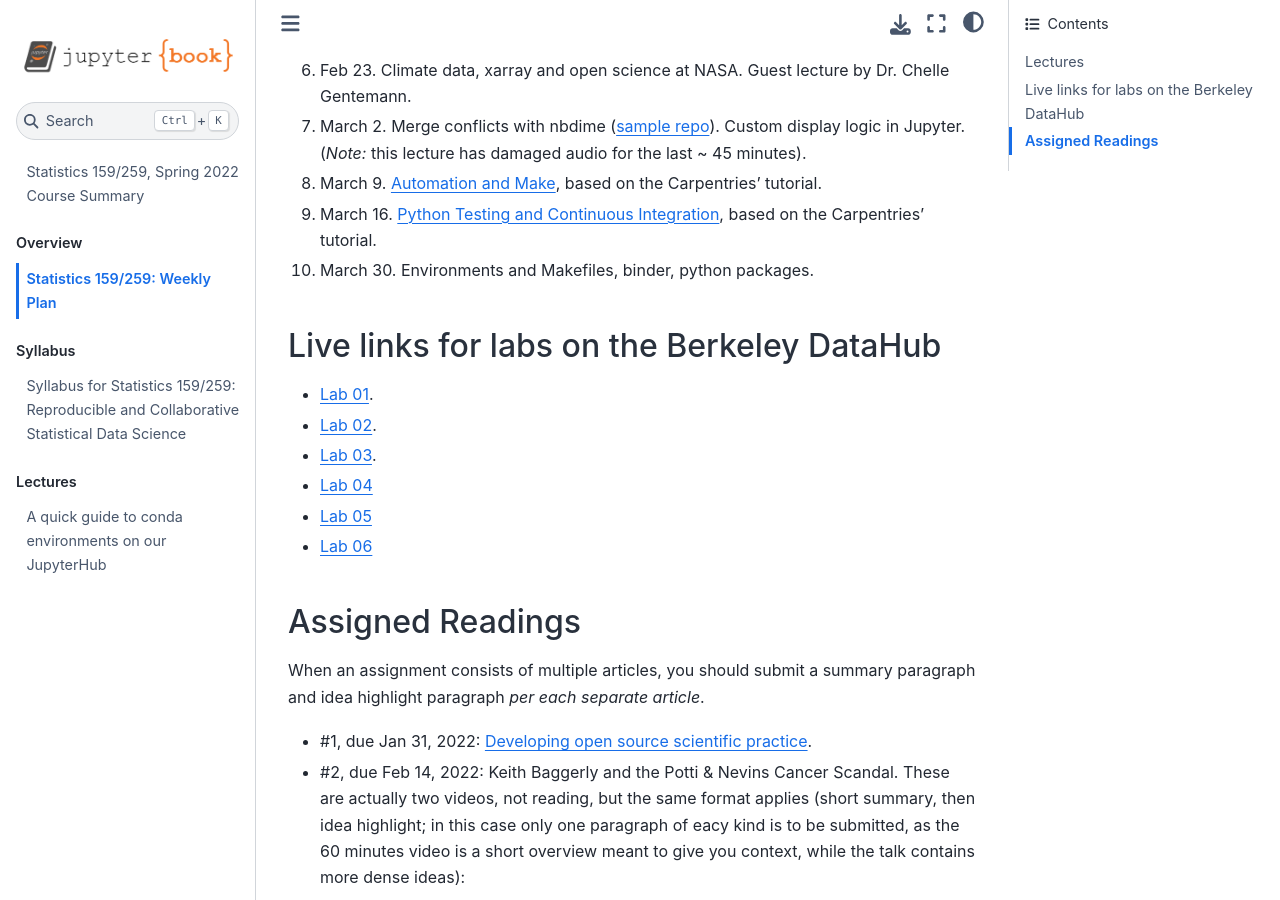
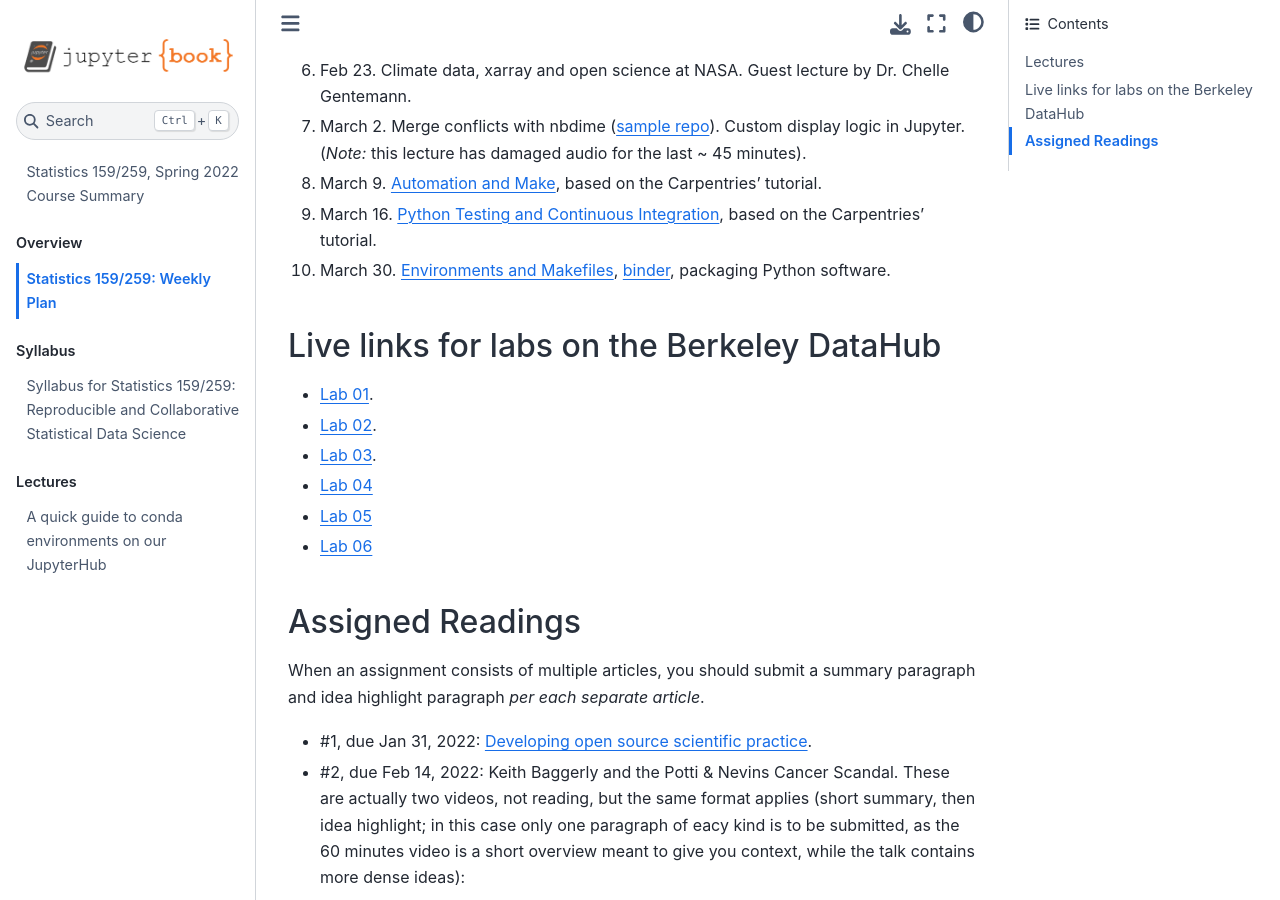
Before and after one commit to UCB-stat-159-s22/site, a Jupyter Book: the page built from schedule.md, in a window 1280 px wide and 900 px high, scrolled down 726 px. Built offline with Jupyter Book 1.0.4 settings and Sphinx 7.4.7 and the Sphinx Book theme 1.1.4, drawn with Linux system fonts in a browser that asks for light colours; pages that are not in the unit, such as notebooks, are missing from menus; some of the changed text lies outside the part shown.

```diff
--- a/schedule.md
+++ b/schedule.md
@@ -20,7 +20,7 @@ Note that all lecture videos are posted on the [bCourses "Lectures" playlist for
 7. March 2. Merge conflicts with nbdime ([sample repo](https://github.com/UCB-stat-159-s22/nbconflicts-demo)). Custom display logic in Jupyter. (_Note:_ this lecture has damaged audio for the last ~ 45 minutes).
 8. March 9. [Automation and Make](https://swcarpentry.github.io/make-novice), based on the Carpentries' tutorial.
 9. March 16. [Python Testing and Continuous Integration](https://carpentries-incubator.github.io/python-testing), based on the Carpentries' tutorial.
-10. March 30. Environments and Makefiles, binder, python packages.
+10. March 30. [Environments and Makefiles](lectures/environments/conda-envs), [binder](https://docs.google.com/presentation/d/14pJmHMbYpF7VFCOi-eh64DZgEbTXXwWcBnPtvW8hhso), packaging Python software.
 
 
 ## Live links for labs on the Berkeley DataHub
```
Also changed, not shown: other parts of schedule.md (+0 -3 lines).
